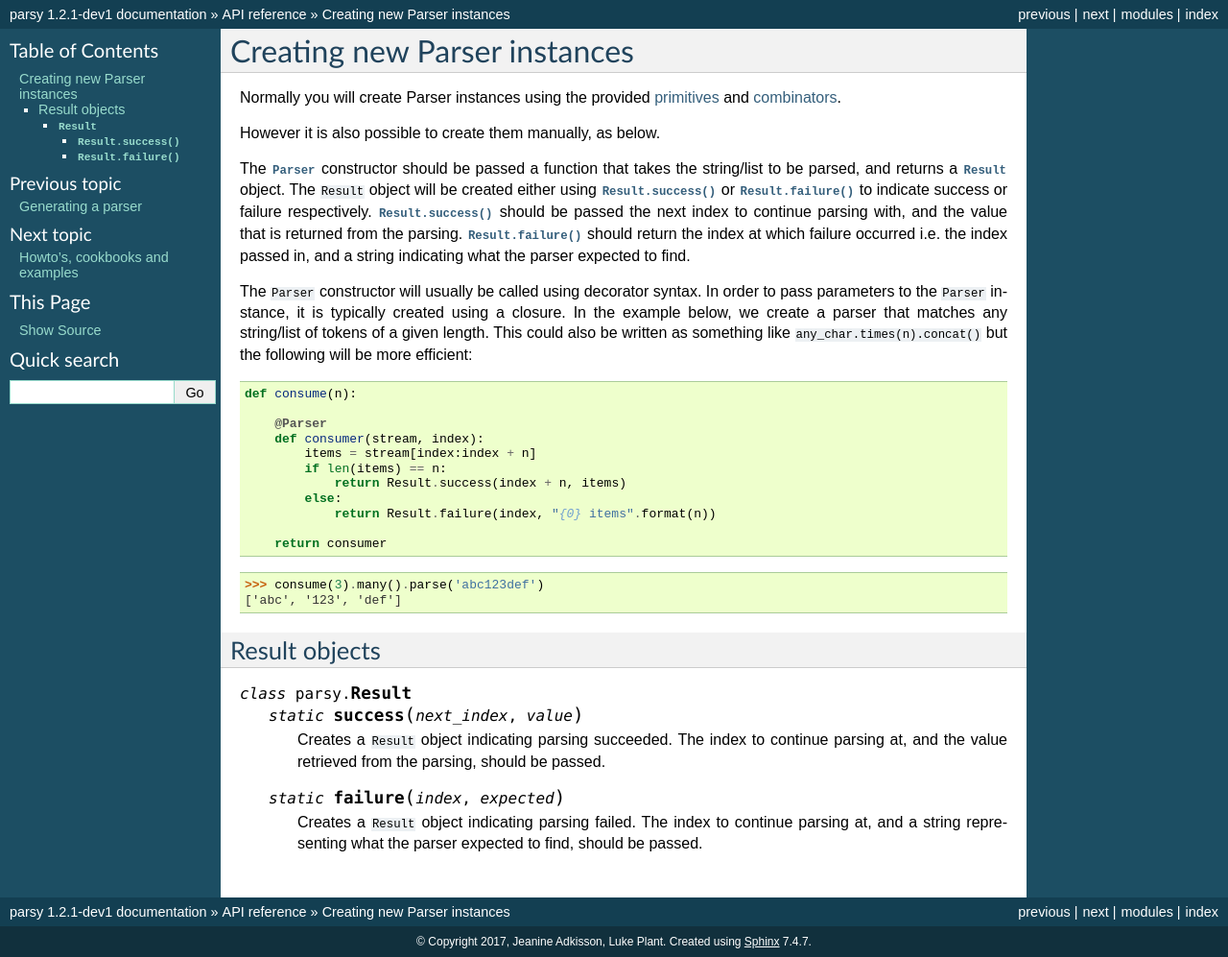
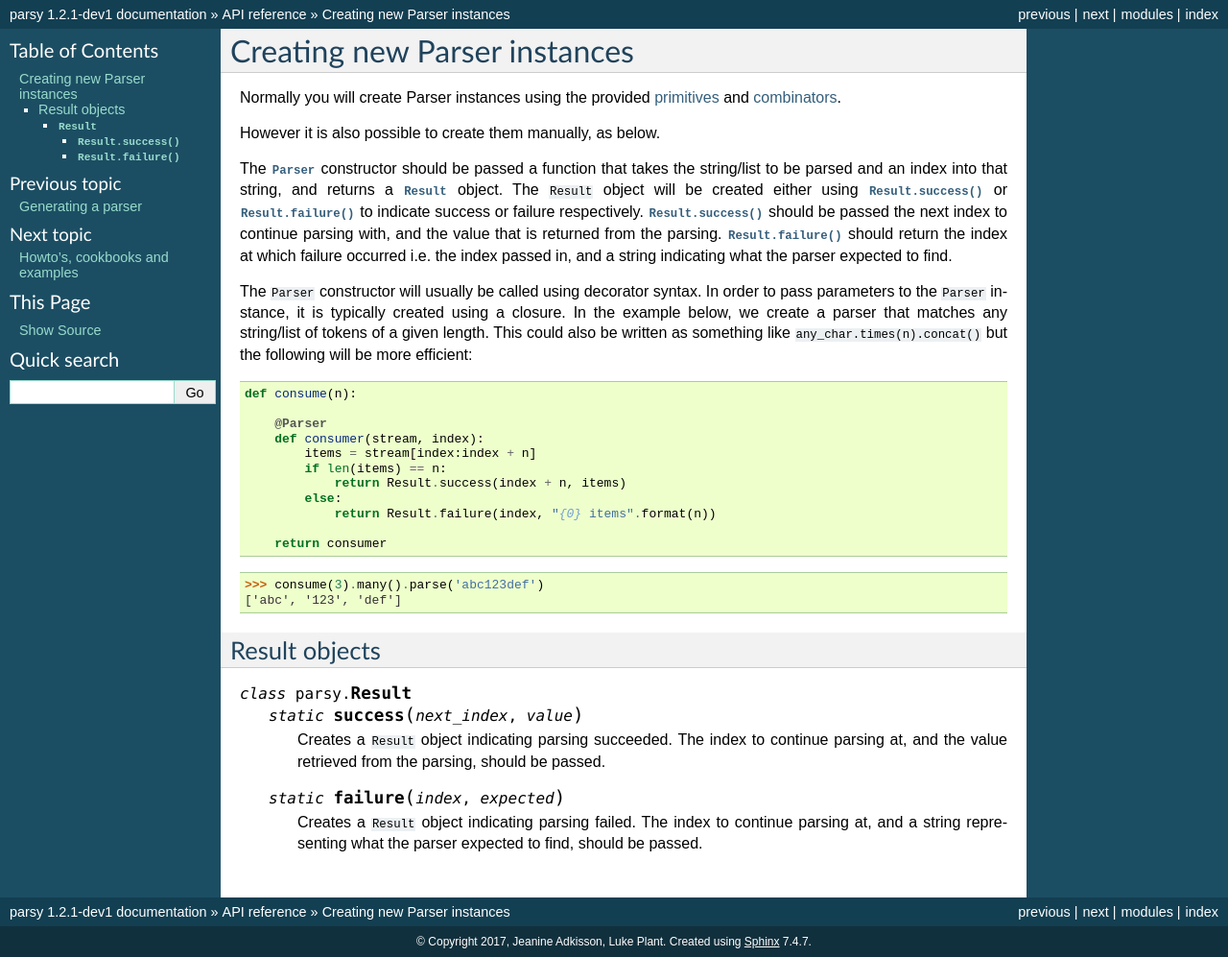
Before and after one commit to python-parsy/parsy, a Sphinx documentation site: the page built from docs/ref/parser_instances.rst, in a window 1280 px wide. Shown: the whole page at 96% size. Built offline with Sphinx 7.4.7, drawn with Linux system fonts in a browser that asks for light colours.

Commit message:
Docs correction

```diff
--- a/docs/ref/parser_instances.rst
+++ b/docs/ref/parser_instances.rst
@@ -10,13 +10,13 @@ Normally you will create Parser instances using the provided :doc:`primitives
 However it is also possible to create them manually, as below.
 
 The :class:`Parser` constructor should be passed a function that takes the
-string/list to be parsed, and returns a :class:`Result` object. The ``Result``
-object will be created either using :meth:`Result.success` or
-:meth:`Result.failure` to indicate success or failure respectively.
-:meth:`Result.success` should be passed the next index to continue parsing with,
-and the value that is returned from the parsing. :meth:`Result.failure` should
-return the index at which failure occurred i.e. the index passed in, and a
-string indicating what the parser expected to find.
+string/list to be parsed and an index into that string, and returns a
+:class:`Result` object. The ``Result`` object will be created either using
+:meth:`Result.success` or :meth:`Result.failure` to indicate success or failure
+respectively. :meth:`Result.success` should be passed the next index to continue
+parsing with, and the value that is returned from the parsing.
+:meth:`Result.failure` should return the index at which failure occurred i.e.
+the index passed in, and a string indicating what the parser expected to find.
 
 The ``Parser`` constructor will usually be called using decorator syntax. In
 order to pass parameters to the ``Parser`` instance, it is typically created
```
